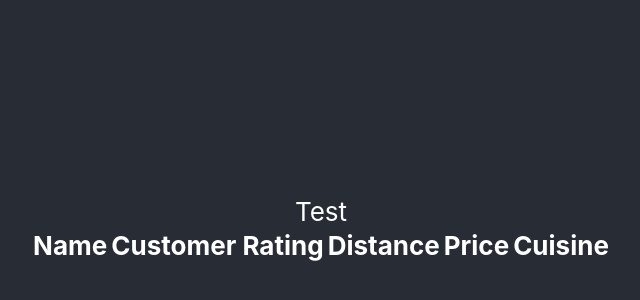
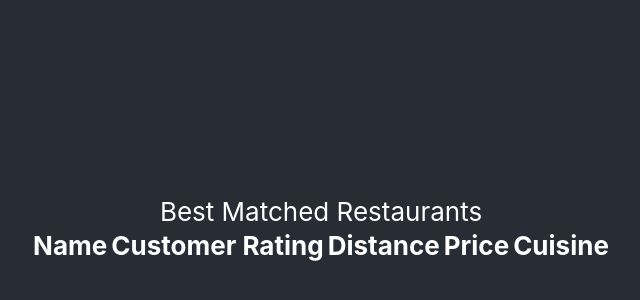
Before and after one commit to billybrianm/best-matched-restaurants-bf-fe, a React (Create React App) app: page / in a window 1280 px wide. Shown: the part 170-470 px from the top of the page, without its empty margins (319-959 px from the left). Built offline with nearby package versions, Linux system fonts and the light colour scheme.

Commit message:
update README

```diff
--- a/src/App.js
+++ b/src/App.js
@@ -5,7 +5,7 @@ function App() {
   return (
     <div className="App">
       <header className="App-header">
-        Test
+        Best Matched Restaurants
         <table>
           <thead>
             <tr>
```
Also changed, not shown: 1 other file (tests, documents, lock files or other folders).
